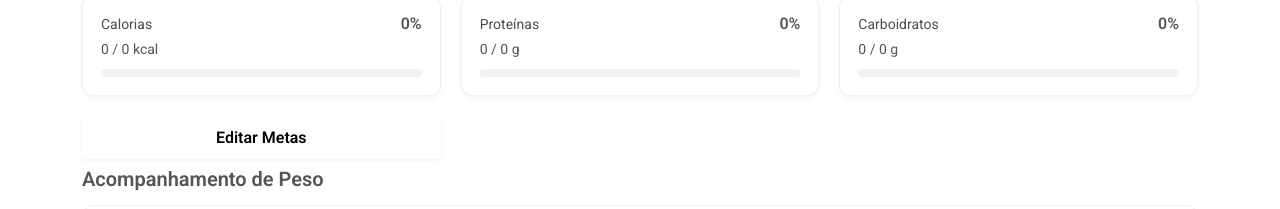
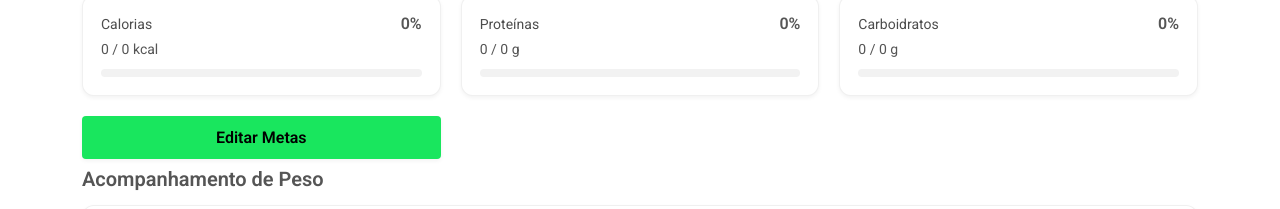
Before and after one commit to Willians-S-S/NutriTrack, a React (Vite) app in the folder frontend/: page /progress in a window 1280 px wide. Shown: the part 382-591 px from the top of the page. Built offline with nearby package versions, Linux system fonts and the light colour scheme; no server answers; sample sign-in values are in the browser's storage.

Commit message:
fix: correção de cor do botão de editar metas

```diff
--- a/frontend/src/pages/Progress/Progress.tsx
+++ b/frontend/src/pages/Progress/Progress.tsx
@@ -186,7 +186,6 @@ export default function Progress() {
         <Button
             title="Editar Metas"
             onClick={() => navigate('/profile')}
-            white={true}
           />
       </section>
 
```
